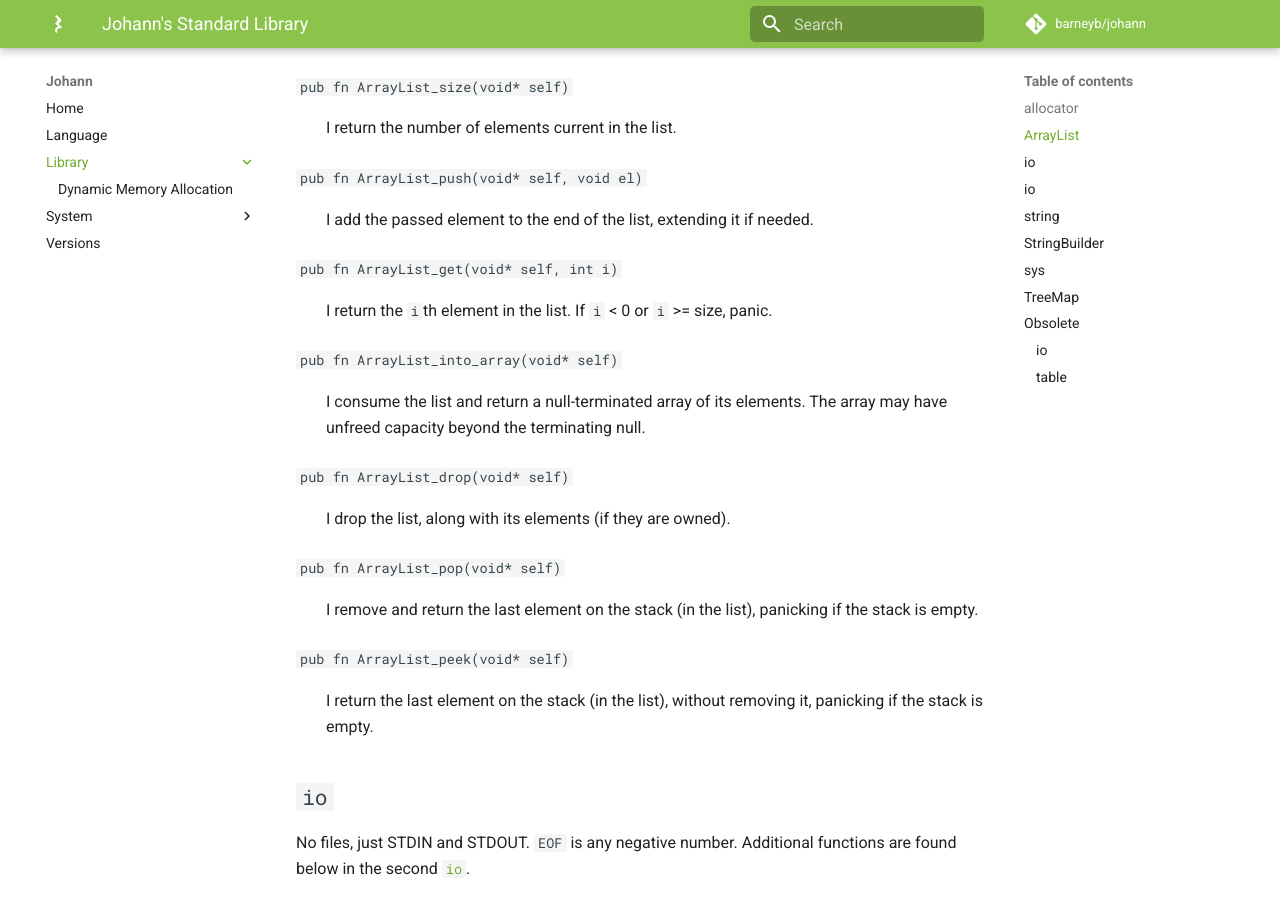
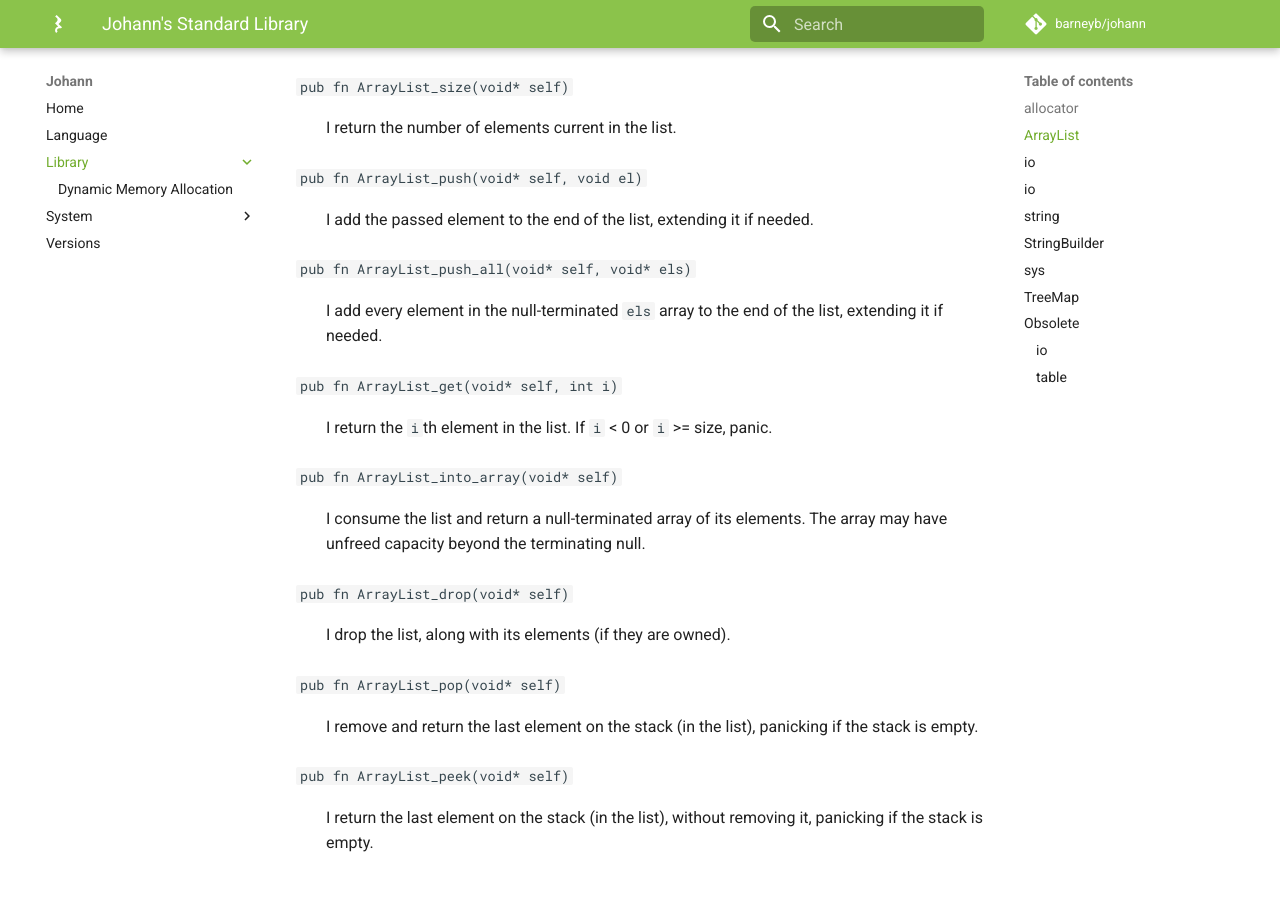
Before and after one commit to barneyb/johann, an MkDocs documentation site: the page built from documentation/docs/library/index.md, in a window 1280 px wide and 900 px high, scrolled down 991 px. Built offline with MkDocs 1.6.1 and Material for MkDocs 9.7.7, drawn with Linux system fonts in a browser that asks for light colours; comment, search, counter and statistics services are not loaded.

Commit message:
add push_all to ArrayList

```diff
--- a/documentation/docs/library/index.md
+++ b/documentation/docs/library/index.md
@@ -46,6 +46,10 @@ I am auto-resizing array-backed list structure. Elements are always 64-bit value
 `pub fn ArrayList_push(void* self, void el) `
 
 : I add the passed element to the end of the list, extending it if needed.
+
+`pub fn ArrayList_push_all(void* self, void* els) `
+
+: I add every element in the null-terminated `els` array to the end of the list, extending it if needed.
 
 `pub fn ArrayList_get(void* self, int i) `
 
```
Also changed, not shown: 4 other files.
